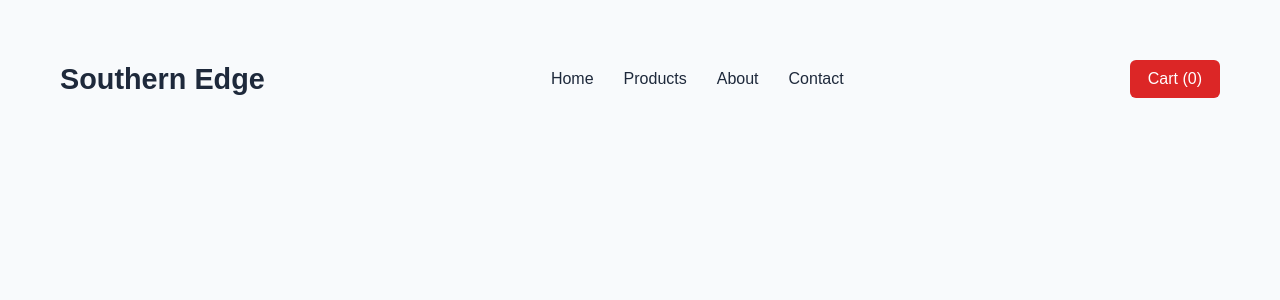
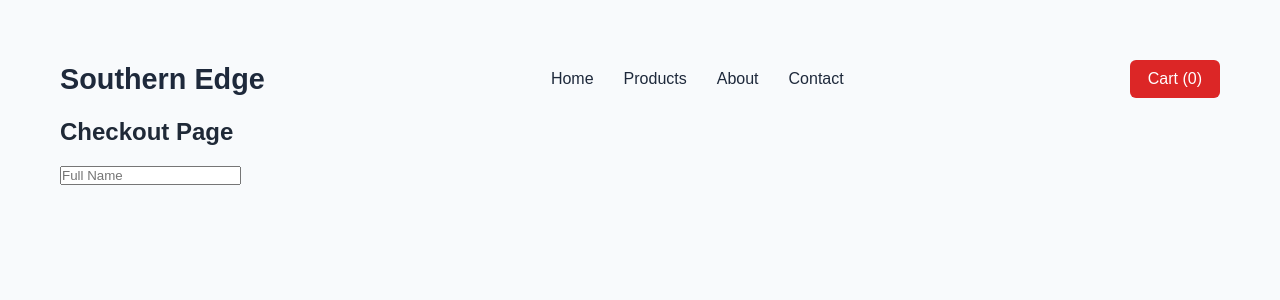
Before and after one commit to kaushikpawar87/southern-edge-store, a React (Vite) app: page /checkout in a window 1280 px wide. Shown: the top 300 px of the page. Built offline with nearby package versions, Linux system fonts and the light colour scheme.

Commit message:
added a checkout page

```diff
--- a/src/App.jsx
+++ b/src/App.jsx
@@ -7,6 +7,7 @@ import AboutPage from "./pages/AboutPage";
 import ContactPage from "./pages/ContactPage";
 import CartPage from "./pages/CartPage";
 import ProductsDetailsPage from "./pages/ProductsDetailsPage";
+import CheckoutPage from "./pages/CheckoutPage";
 
 function App() {
   const [cartItems, setCartItems] = useState(() => {
@@ -111,6 +112,7 @@ function App() {
           path="/products/:id"
           element={<ProductsDetailsPage onAddToCart={handleAddToCart} />}
         />
+        <Route path="/checkout" element={<CheckoutPage />} />
       </Routes>
     </main>
   );
--- a/src/components/OrderSummary.jsx
+++ b/src/components/OrderSummary.jsx
@@ -1,3 +1,5 @@
+import { Link } from "react-router-dom";
+
 function OrderSummary({ subTotal }) {
   const shipping = 15;
   const total = subTotal + shipping;
@@ -17,8 +19,9 @@ function OrderSummary({ subTotal }) {
       <hr />
 
       <h3>Total: ${total}</h3>
-
-      <button>Checkout</button>
+      <Link to={"/checkout"}>
+        <button>Checkout</button>
+      </Link>
     </div>
   );
 }
--- /dev/null
+++ b/src/pages/CheckoutPage.jsx
@@ -0,0 +1,20 @@
+import { useState } from "react";
+
+const CheckoutPage = () => {
+  const [customerName, setCustomerName] = useState("");
+  console.log(customerName);
+
+  return (
+    <section>
+      <h2>Checkout Page</h2>
+      <input
+        type="text"
+        placeholder="Full Name"
+        value={customerName}
+        onChange={(event) => setCustomerName(event.target.value)}
+      />
+    </section>
+  );
+};
+
+export default CheckoutPage;
```
